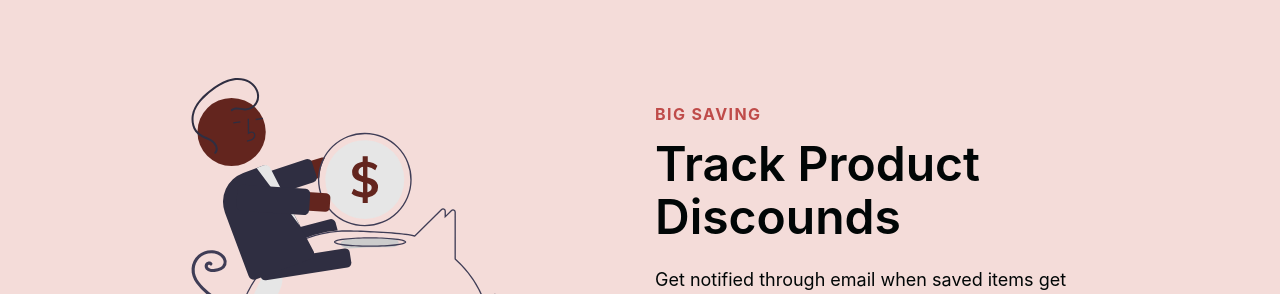
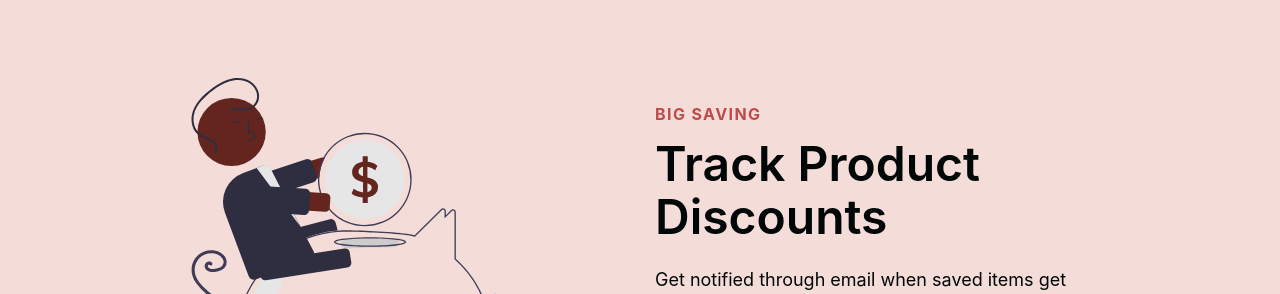
Before and after one commit to Paula63/shopping-wishlist, a React (Create React App) app: page /main in a window 1280 px wide. Shown: the part 1800-2094 px from the top of the page. Built offline with nearby package versions, Linux system fonts and the light colour scheme; no server answers.

Commit message:
fixing typo

```diff
--- a/src/components/info-section/Data.js
+++ b/src/components/info-section/Data.js
@@ -21,7 +21,7 @@ export const homeObjTwo = {
     lightText: false,
     lightTextDesc: true,
     topLine: 'Big saving',
-    headline: 'Track Product Discounds',
+    headline: 'Track Product Discounts',
     description: 'Get notified through email when saved items get reduced and save on future purchases',
     buttonLabel: 'Learn More',
     imgStart: true,
```
